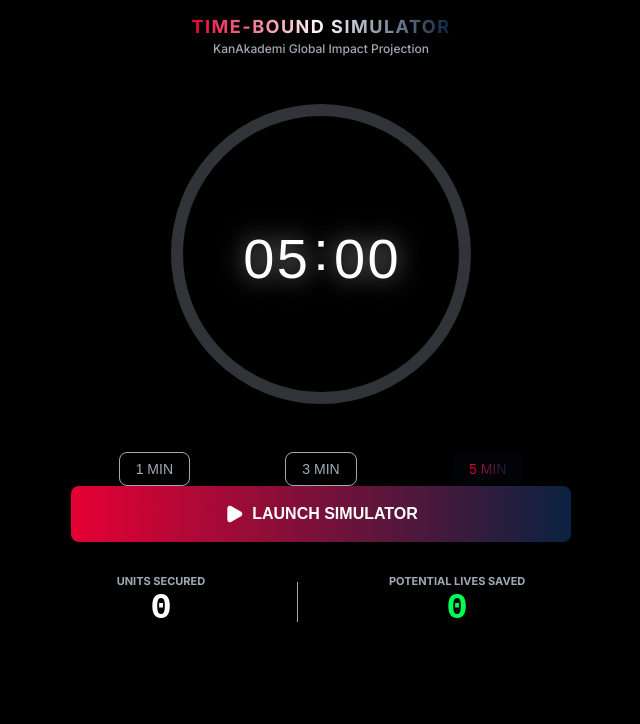
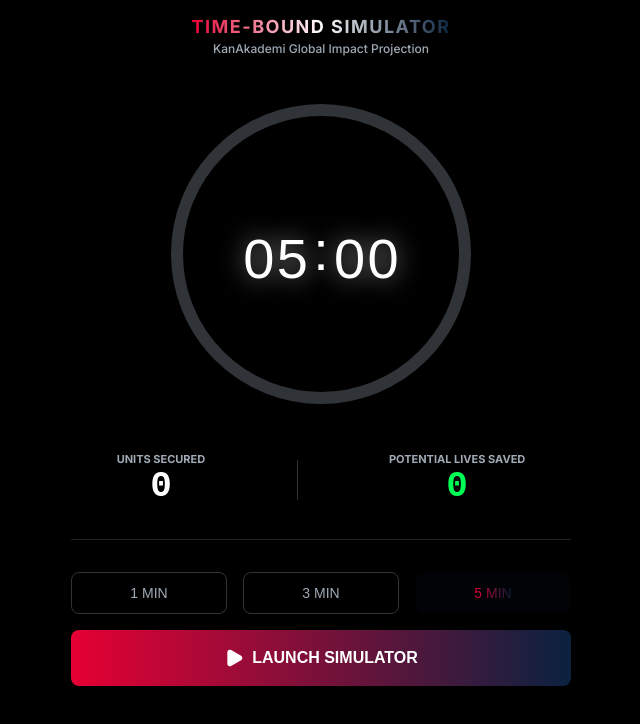
Before and after one commit to sicloid/kanakademi_bloodmetry, a React (Vite) app: page / in a window 1280 px wide. Shown: the top 724 px of the page, without its empty margins (319-959 px from the left). Built offline with nearby package versions, Linux system fonts and the light colour scheme.

Commit message:
Match Android layout exact component order and button spacing

```diff
--- a/src/App.tsx
+++ b/src/App.tsx
@@ -205,7 +205,6 @@ function RadialProgressGauge({ progress, isRunning, remainingSeconds }: { progre
 // --- Simulation Control Bar ---
 function SimulationControlBar({ timerState, selectedDuration, onStart, onPause, onStop, onDurationSelect }: any) {
   return (
-    <div style={{ width: '100%' }}>
     <div className="flex-col items-center w-full max-w-md mx-auto">
       <AnimatePresence mode="wait">
         {(timerState === TimerState.STOPPED || timerState === TimerState.FINISHED) ? (
@@ -214,7 +213,7 @@ function SimulationControlBar({ timerState, selectedDuration, onStart, onPause,
             initial={{ opacity: 0, y: 10 }} animate={{ opacity: 1, y: 0 }} exit={{ opacity: 0, y: -10 }}
             className="flex-col w-full"
           >
-              <div className="flex-row justify-around w-full mb-4">
+            <div className="flex-row justify-around w-full" style={{ marginBottom: '16px' }}>
                 <button className={`btn-preset ${selectedDuration === 60 ? 'active' : ''}`} onClick={() => onDurationSelect(60)}>
                   <span>1 MIN</span>
                 </button>
@@ -238,23 +237,22 @@ function SimulationControlBar({ timerState, selectedDuration, onStart, onPause,
             >
               <button className="btn-outline" style={{ flex: 1 }} onClick={onStop}>
                 <Square size={20} fill="currentColor" />
-                <span>STOP</span>
+                <span style={{ marginLeft: '8px' }}>STOP</span>
               </button>
               {timerState === TimerState.RUNNING ? (
                 <button className="btn-solid-gray" style={{ flex: 1 }} onClick={onPause}>
                   <Pause size={20} fill="currentColor" />
-                  <span>PAUSE</span>
+                  <span style={{ marginLeft: '8px' }}>PAUSE</span>
                 </button>
               ) : (
                 <button className="btn-primary" style={{ flex: 1 }} onClick={onStart}>
                   <Play size={20} fill="currentColor" />
-                  <span>RESUME</span>
+                  <span style={{ marginLeft: '8px' }}>RESUME</span>
                 </button>
               )}
             </motion.div>
           )}
         </AnimatePresence>
-      </div>
       </div>
   );
 }
@@ -328,8 +326,34 @@ export default function App() {
 
         <div style={{ height: '32px' }} />
 
-        {/* Simulation Controls */}
-        <div style={{ width: '100%', maxWidth: '500px', marginBottom: '32px' }}>
+        {/* Dynamic Layout matching Android */}
+        <div style={{ width: '100%', maxWidth: '500px', display: 'flex', flexDirection: 'column', gap: '32px' }}>
+
+          {/* Running Stats (only when NOT finished/paused) */}
+          {(timer.timerState !== TimerState.FINISHED && timer.timerState !== TimerState.PAUSED) && (
+            <motion.div
+              initial={{ opacity: 0 }}
+              animate={{ opacity: 1 }}
+              className="flex-row w-full justify-around items-center"
+            >
+              <div className="flex-col items-center">
+                <span style={{ color: COLORS.InstitutionalGray, fontSize: '11px', fontWeight: 'bold' }}>UNITS SECURED</span>
+                <span style={{ color: COLORS.ElectricWhite, fontSize: '36px', fontWeight: 'bold', fontFamily: 'monospace' }}>{formatNum(unitsCollected)}</span>
+              </div>
+              <div style={{ height: '40px', width: '1px', background: COLORS.InstitutionalGray, opacity: 0.3 }} />
+              <div className="flex-col items-center">
+                <span style={{ color: COLORS.InstitutionalGray, fontSize: '11px', fontWeight: 'bold' }}>POTENTIAL LIVES SAVED</span>
+                <span style={{ color: COLORS.LiveGreen, fontSize: '36px', fontWeight: 'bold', fontFamily: 'monospace' }}>{formatNum(livesSaved)}</span>
+              </div>
+            </motion.div>
+          )}
+
+          {/* Control Bar */}
+          <div style={{
+             borderTop: `1px solid rgba(160, 170, 181, 0.2)`,
+             paddingTop: '32px',
+             width: '100%'
+          }}>
             <SimulationControlBar
               timerState={timer.timerState}
               selectedDuration={timer.selectedDurationSeconds}
@@ -340,26 +364,25 @@ export default function App() {
             />
           </div>
 
-        {/* Stats / Report Panel */}
-        <div style={{ width: '100%', maxWidth: '500px' }}>
-          {(timer.timerState === TimerState.FINISHED || timer.timerState === TimerState.PAUSED) ? (
+          {/* Summary Report (only when finished/paused) */}
+          {(timer.timerState === TimerState.FINISHED || timer.timerState === TimerState.PAUSED) && (
             <motion.div
               initial={{ opacity: 0, scale: 0.95 }}
               animate={{ opacity: 1, scale: 1 }}
               className="flex-col items-center"
-              style={{ background: 'rgba(160, 170, 181, 0.3)', border: `1px solid ${COLORS.InstitutionalGray}`, borderRadius: '12px', padding: '20px' }}
+              style={{ background: 'rgba(160, 170, 181, 0.1)', border: `1px solid rgba(160, 170, 181, 0.3)`, borderRadius: '12px', padding: '24px', width: '100%' }}
             >
-              <div className="text-gradient" style={{ fontSize: '12px', fontWeight: 'bold', letterSpacing: '1px', marginBottom: '16px' }}>
+              <div className="text-gradient" style={{ fontSize: '12px', fontWeight: 'bold', letterSpacing: '1.5px', marginBottom: '24px' }}>
                 SIMULATION SUMMARY REPORT
               </div>
               <div className="flex-row w-full justify-around">
                 <div className="flex-col items-center">
-                  <span style={{ color: COLORS.InstitutionalGray, fontSize: '10px', fontWeight: 'bold' }}>UNITS SECURED</span>
-                  <span style={{ color: COLORS.CorporateRed, fontSize: '28px', fontWeight: 900, fontFamily: 'monospace' }}>{formatNum(reportUnits)}</span>
+                  <span style={{ color: COLORS.InstitutionalGray, fontSize: '10px', fontWeight: 'bold', marginBottom: '8px' }}>UNITS SECURED</span>
+                  <span style={{ color: COLORS.CorporateRed, fontSize: '32px', fontWeight: 900, fontFamily: 'monospace' }}>{formatNum(reportUnits)}</span>
                 </div>
                 <div className="flex-col items-center">
-                  <span style={{ color: COLORS.InstitutionalGray, fontSize: '10px', fontWeight: 'bold' }}>LIVES SAVED</span>
-                  <span style={{ color: COLORS.LiveGreen, fontSize: '28px', fontWeight: 900, fontFamily: 'monospace' }}>{formatNum(reportLives)}</span>
+                  <span style={{ color: COLORS.InstitutionalGray, fontSize: '10px', fontWeight: 'bold', marginBottom: '8px' }}>LIVES SAVED</span>
+                  <span style={{ color: COLORS.LiveGreen, fontSize: '32px', fontWeight: 900, fontFamily: 'monospace' }}>{formatNum(reportLives)}</span>
                 </div>
               </div>
               {timer.timerState === TimerState.FINISHED && (
@@ -371,23 +394,8 @@ export default function App() {
                 </div>
               )}
             </motion.div>
-          ) : (
-            <motion.div
-              initial={{ opacity: 0 }}
-              animate={{ opacity: 1 }}
-              className="flex-row w-full justify-around items-center"
-            >
-              <div className="flex-col items-center">
-                <span style={{ color: COLORS.InstitutionalGray, fontSize: '11px', fontWeight: 'bold' }}>UNITS SECURED</span>
-                <span style={{ color: COLORS.ElectricWhite, fontSize: '36px', fontWeight: 'bold', fontFamily: 'monospace' }}>{formatNum(unitsCollected)}</span>
-              </div>
-              <div style={{ height: '40px', width: '1px', background: COLORS.InstitutionalGray }} />
-              <div className="flex-col items-center">
-                <span style={{ color: COLORS.InstitutionalGray, fontSize: '11px', fontWeight: 'bold' }}>POTENTIAL LIVES SAVED</span>
-                <span style={{ color: COLORS.LiveGreen, fontSize: '36px', fontWeight: 'bold', fontFamily: 'monospace' }}>{formatNum(livesSaved)}</span>
-              </div>
-            </motion.div>
           )}
+
         </div>
 
       </main>
--- a/src/index.css
+++ b/src/index.css
@@ -94,14 +94,27 @@ body {
 /* Buttons */
 .btn-preset {
   background: transparent;
-  border: 1px solid var(--institutional-gray);
+  border: 1px solid rgba(160, 170, 181, 0.3);
   color: var(--institutional-gray);
-  padding: 8px 16px;
+  padding: 12px 16px;
   border-radius: 8px;
   font-weight: 500;
   font-size: 14px;
   cursor: pointer;
   transition: all 0.2s ease;
+  flex: 1;
+  margin: 0 8px;
+  display: flex;
+  justify-content: center;
+  align-items: center;
+}
+
+.btn-preset:first-child {
+  margin-left: 0;
+}
+
+.btn-preset:last-child {
+  margin-right: 0;
 }
 
 .btn-preset.active {
```
Lines whose indentation alone changed are shown as unchanged.
